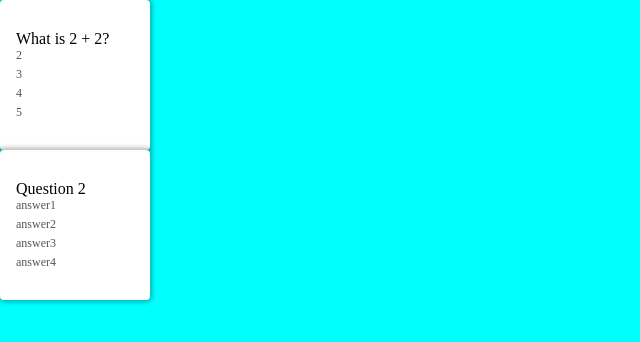
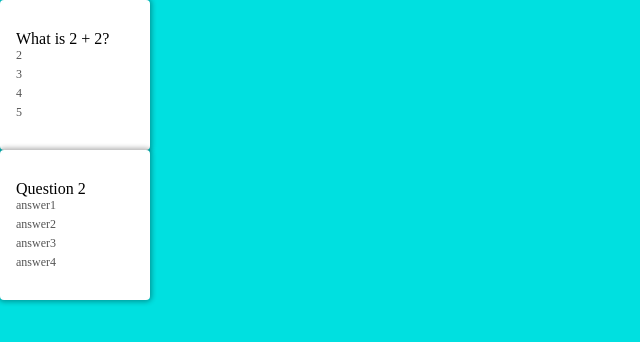
Before and after one commit to mukuwab/sample-flashcard-app, a React (Create React App) app: page / in a window 1280 px wide. Shown: the top 342 px of the page, without its empty margins (0-640 px from the left). Built offline with nearby package versions, Linux system fonts and the light colour scheme; no server answers.

Commit message:
minor change

```diff
--- a/src/App.css
+++ b/src/App.css
@@ -1,7 +1,7 @@
 
 body{
 
-    background-color: aqua; /*light blue background color*/
+    background-color: rgb(0, 224, 224); /*light blue background color*/
     margin: 0; /*remove default margin*/
 }
 
```
